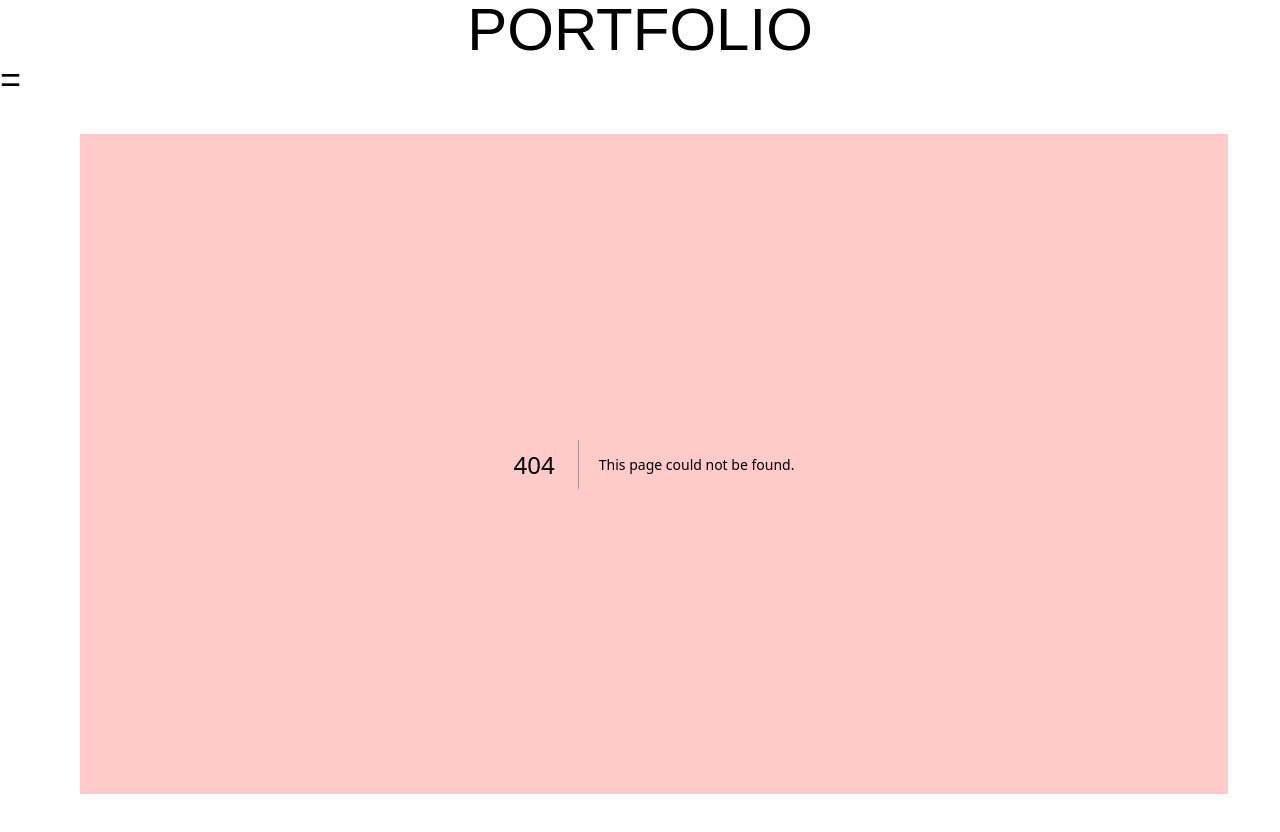
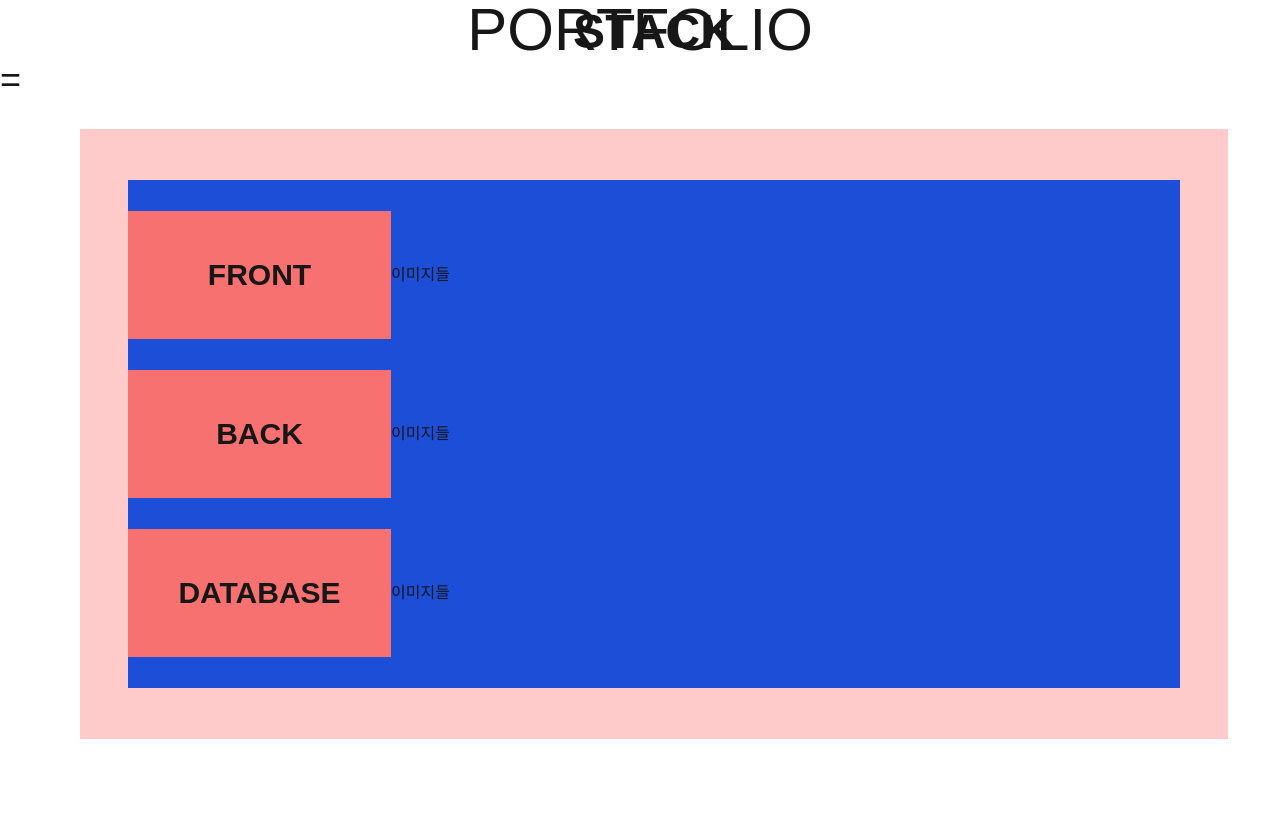
Before and after one commit to yun-21/my_page, a Next.js app in the folder client/: page /component/stack in a window 1280 px wide. Before the commit this address had no page. Shown: the top 832 px of the page. After the commit the page ends 800 px from the top, so only its background shows below. Built offline with nearby package versions, Linux system fonts and the light colour scheme.

Commit message:
중복 stack css 컴포넌트형 제작

```diff
--- /dev/null
+++ b/client/src/app/component/stack/page.tsx
@@ -0,0 +1,24 @@
+"use client";
+import TitleCss from "../location_text/title_css";
+import StackCss from "../stack_text/stack_css";
+export default function StackComponent() {
+  return (
+    <>
+      <TitleCss title="STACK"/>
+      <div className="bg-blue-700 w-11/12 h-5/6 flex flex-col justify-evenly">
+        <div className="flex h-32 items-center">
+          <StackCss name="FRONT"/>
+          <div>이미지들</div>
+        </div>
+        <div className="flex h-32 items-center">
+          <StackCss name="BACK"/>
+          <div>이미지들</div>
+        </div>
+        <div className="flex h-32 items-center">
+          <StackCss name="DATABASE"/>
+          <div>이미지들</div>
+        </div>
+      </div>
+    </>
+  )
+}
--- /dev/null
+++ b/client/src/app/component/stack_text/stack_css.tsx
@@ -0,0 +1,7 @@
+import React from "react"
+interface StackType {
+  name: string;
+}
+export default function StackCss({name}:StackType) {
+  return <div className="text-3xl w-1/4 h-full flex items-center justify-center bg-red-400 font-semibold">{name}</div>
+}
```
